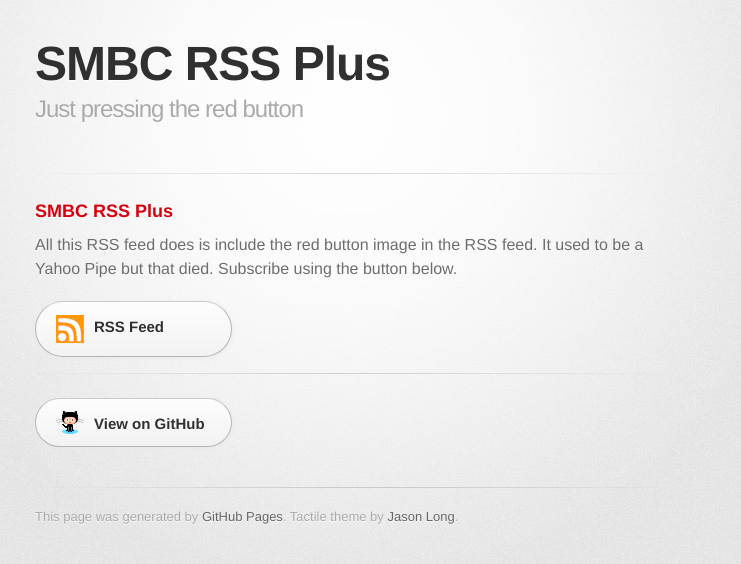
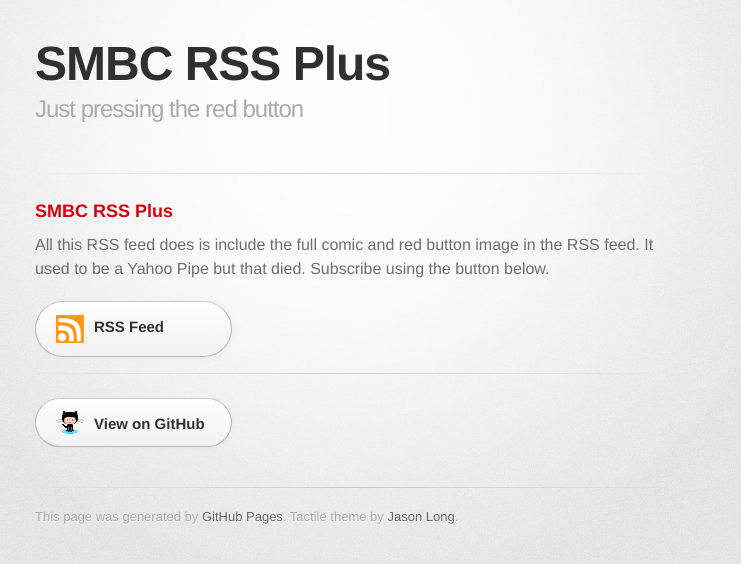
Before and after one commit to smbc-rss-plus/smbc-rss-plus, a plain HTML site: page index.html in a window 1280 px wide. Shown: the whole page, without its empty margins (295-1036 px from the left). Drawn offline with Linux system fonts and the light colour scheme; a web font is replaced by a local one.

Commit message:
Update index.html

```diff
--- a/index.html
+++ b/index.html
@@ -32,7 +32,7 @@
           <h3>
 <a id="smbc-rss-plus" class="anchor" href="#smbc-rss-plus" aria-hidden="true"><span class="octicon octicon-link"></span></a>SMBC RSS Plus</h3>
 
-<p>All this RSS feed does is include the red button image in the RSS feed. It used to be a Yahoo Pipe but that died. Subscribe using the button below.</p>
+<p>All this RSS feed does is include the full comic and red button image in the RSS feed. It used to be a Yahoo Pipe but that died. Subscribe using the button below.</p>
         </section>
 
         <section id="subscribe" class="clearfix">
```
